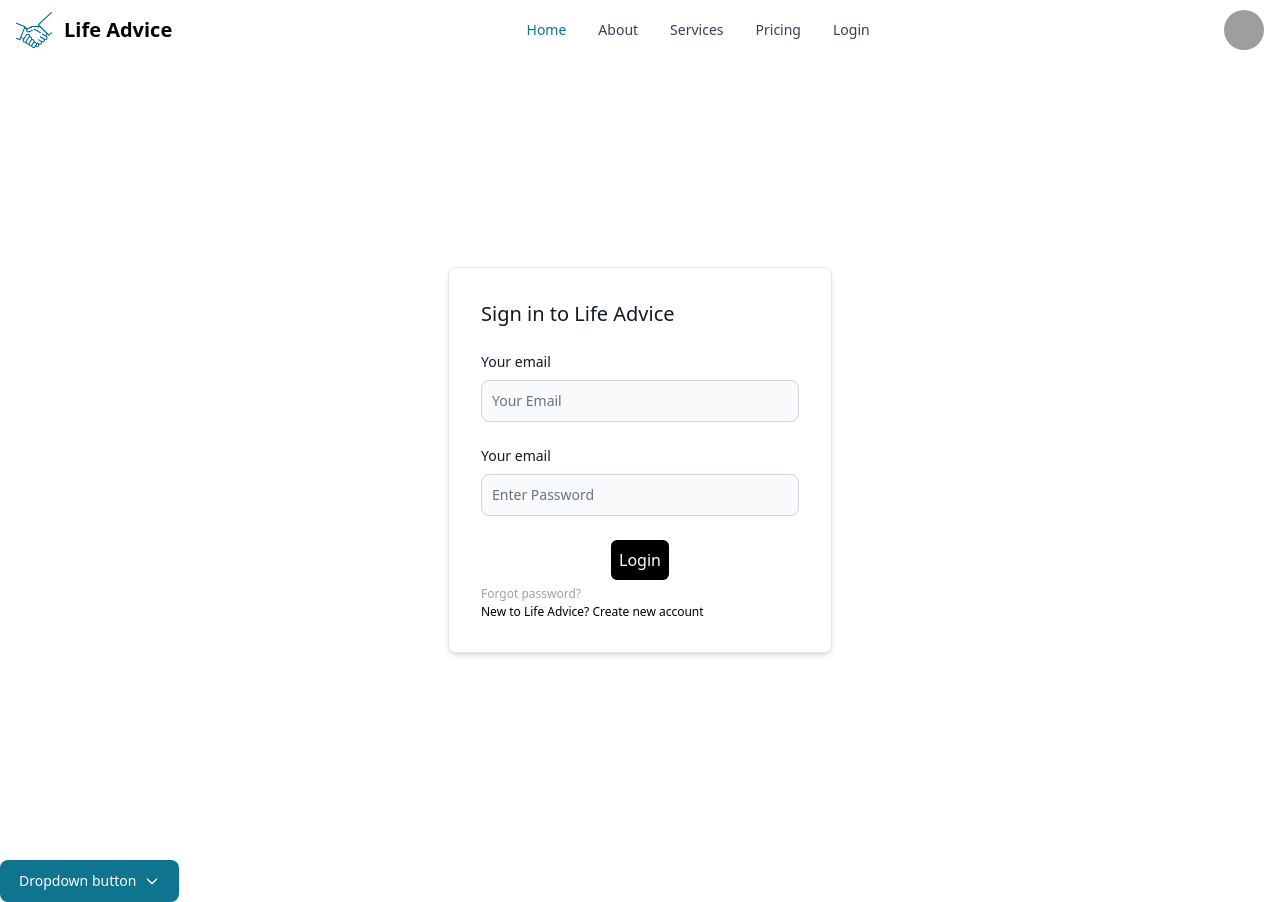
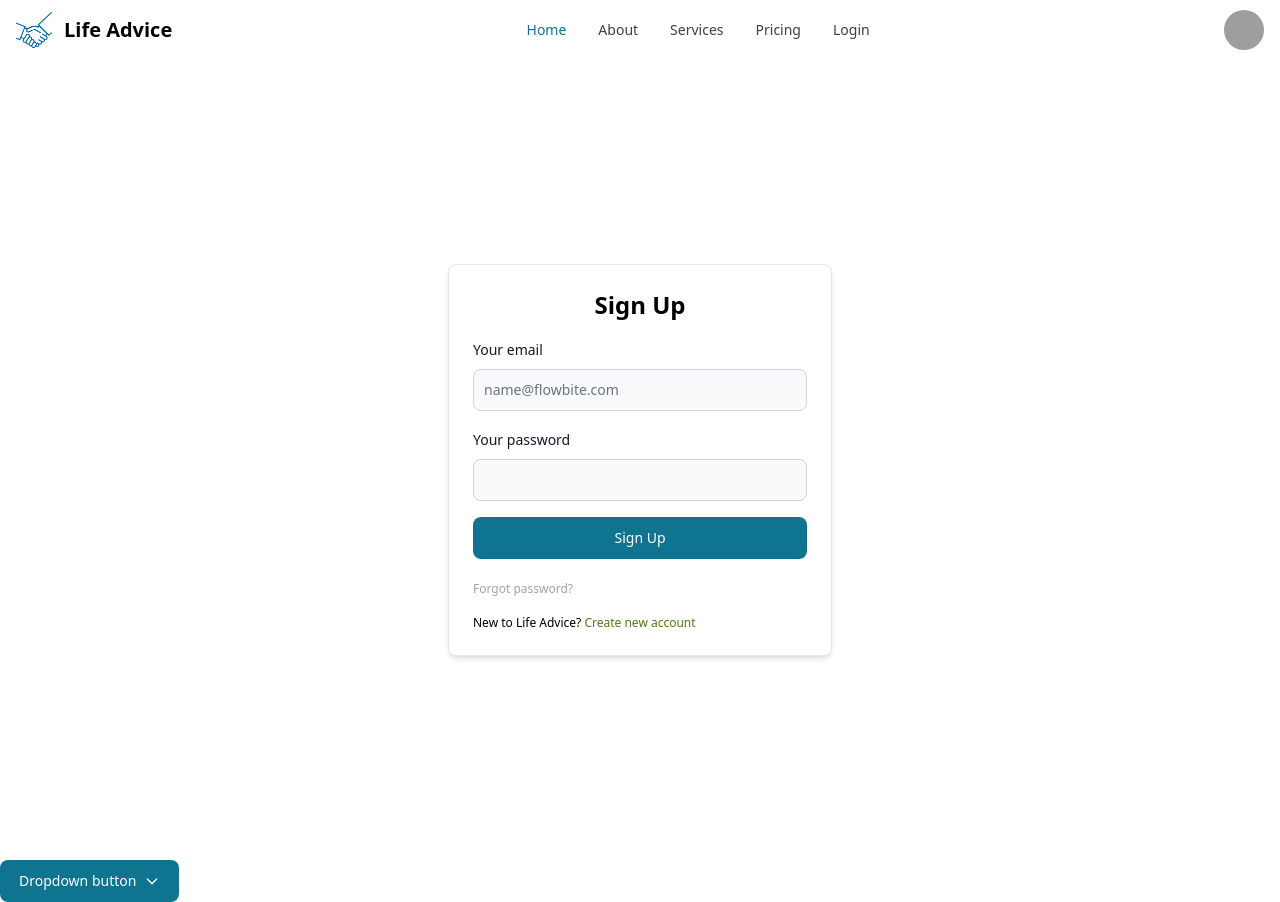
Before and after one commit to sohag-9065/Life-Advice, a React (Create React App) app: page /login in a window 1280 px wide. Built offline with nearby package versions, Linux system fonts and the light colour scheme; no server answers; grey boxes are pictures that could not be loaded.

Commit message:
sign Up page design

```diff
--- a/src/pages/Login/Login.jsx
+++ b/src/pages/Login/Login.jsx
@@ -1,3 +1,4 @@
+import { Button, Card, Label, TextInput } from 'flowbite-react';
 import React, { useContext, useState } from 'react';
 import { useForm } from 'react-hook-form';
 import { Link, useLocation, useNavigate } from 'react-router-dom';
@@ -43,23 +44,22 @@ const Login = () => {
     }
 
     return (
-
-        <div className="p-4 w-full min-h-screen flex justify-center items-center bg-white rounded-lg  sm:p-6 md:p-8 dark:bg-gray-800 dark:border-gray-700">
-
-            <div className="p-4 w-full max-w-sm bg-white rounded-lg border border-gray-200 shadow-md sm:p-6 md:p-8 dark:bg-gray-800 dark:border-gray-700">
-                <form onSubmit={handleSubmit(onSubmit)} className="space-y-6" >
-
-                    <h5 className="text-xl font-medium text-gray-900 dark:text-white">Sign in to Life Advice</h5>
+        <div className="w-full min-h-screen flex justify-center items-center">
+            <Card className="max-w-sm  w-full">
+                <h1 className='text-2xl text-center font-semibold'>Sign Up</h1>
+                <form onSubmit={handleSubmit(onSubmit)} className="flex flex-col gap-4">
                     <div>
-                        <label htmlFor="email" className="block mb-2 text-sm font-medium text-gray-900 dark:text-gray-300">Your email</label>
-                        <input
+                        <div className="mb-2 block">
+                            <Label
+                                htmlFor="email1"
+                                value="Your email"
+                            />
+                        </div>
+                        <TextInput
                             type="email"
-                            className="bg-gray-50 border border-gray-300 text-gray-900 text-sm rounded-lg focus:ring-blue-500 focus:border-blue-500 block w-full p-2.5 dark:bg-gray-600 dark:border-gray-500 dark:placeholder-gray-400 dark:text-white"
-                            placeholder='Your Email'
-                            defaultValue={''}
+                            placeholder="name@flowbite.com"
                             {...register("email",
                                 {
-                                    onChange: (event) => { setUserEmail(event.target.value) },
                                     required: "Email Address is required",
                                     pattern: {
                                         value: /[a-z0-9]+@[a-z]+\.[a-z]{2,3}/,
@@ -72,26 +72,33 @@ const Login = () => {
                     {errors.email?.type === 'required' && <p role="alert">{errors.email?.message}</p>}
                     {errors.email?.type === 'pattern' && <p role="alert">{errors.email?.message}</p>}
                     <div>
-                        <label htmlFor="email" className="block mb-2 text-sm font-medium text-gray-900 dark:text-gray-300">Your email</label>
-                        <input
+                        <div className="mb-2 block">
+                            <Label
+                                htmlFor="password1"
+                                value="Your password"
+                            />
+                        </div>
+                        <TextInput
+                            id="password1"
                             type="password"
-                            className="bg-gray-50 border border-gray-300 text-gray-900 text-sm rounded-lg focus:ring-blue-500 focus:border-blue-500 block w-full p-2.5 dark:bg-gray-600 dark:border-gray-500 dark:placeholder-gray-400 dark:text-white"
-                            placeholder='Enter Password'
-                            {...register("password", {
-                                required: "Password is required",
-                                minLength: {
-                                    value: 6,
-                                    message: "Must be 6 charecters or longer",
+                            {...register("password",
+                                {
+                                    required: "Password is required",
+                                    minLength: {
+                                        value: 6,
+                                        message: "Must be 6 charecters or longer",
+                                    }
                                 }
-                            }
                             )}
                         />
                     </div>
+
                     {errors.password?.type === 'required' && <p role="alert">{errors.password?.message}</p>}
                     {errors.password?.type === 'minLength' && <p role="alert">{errors.password?.message}</p>}
-                    <div className='text-center'>
-                        <input type="submit" className=' p-2 mx-auto bg-black text-white rounded-md' value="Login" />
-                    </div>
+
+                    <Button type="submit">
+                        Sign Up
+                    </Button>
                 </form>
                 <div className='space-y-1'>
                     <button
@@ -101,11 +108,9 @@ const Login = () => {
                         Forgot password?
                     </button>
                 </div>
-                <p className='text-xs'>New to Life Advice? <Link to="/sign-up" className=' text-secondary cursor-pointer'>Create new account</Link></p>
-            </div>
-
+                <p className='text-xs'>New to Life Advice? <Link to="/sign-up" className='text-lime-700 cursor-pointer'>Create new account</Link></p>
+            </Card>
         </div>
-
     );
 };
 
--- a/src/pages/Login/SignUp.jsx
+++ b/src/pages/Login/SignUp.jsx
@@ -0,0 +1,167 @@
+import { Button, Card, Label, TextInput } from 'flowbite-react';
+import React, { useContext } from 'react';
+import { useState } from 'react';
+import { useForm } from 'react-hook-form';
+import { Link, useLocation, useNavigate } from 'react-router-dom';
+import { toast } from 'react-toastify';
+import Loading from '../../components/Loading';
+import { AuthContext } from '../../Context/UserContext';
+// import imageUpload from '../../js/imageUpload';
+
+const SignUp = () => {
+    const { createUser, updateNameImage, verifyEmail } = useContext(AuthContext);
+    const { register, formState: { errors }, reset, handleSubmit } = useForm();
+    const [loadingUser, setLoadingUser] = useState(false);
+
+    const navigate = useNavigate();
+    const location = useLocation();
+
+    if (loadingUser) {
+        return <Loading></Loading>
+    }
+
+    const from = location.state?.from?.pathname || '/';
+
+    const onSubmit = data => {
+        console.log(data);
+        // const { name, email, password } = data;
+        // const image = data.image[0];
+        // setLoadingUser(true)
+        // 1.Create User
+        // createUser(email, password)
+        //     .then(() => {
+        //         //2. Image link Link create
+        //         imageUpload(image)
+        //             .then(res => res.json())
+        //             .then(result => {
+        //                 if (result.success) {
+        //                     const img = result.data.url
+        //                     //3. Update Name
+        //                     updateNameImage(name, img)
+        //                         .then(() => {
+        //                             toast.success('Name And Img Updated', { autoClose: 1000 })
+        //                             //4. Email verification
+        //                             verifyEmail()
+        //                                 .then(() => {
+        //                                     toast.success('Please check your email for verification link', { autoClose: 1000 })
+        //                                     setLoadingUser(false);
+        //                                     navigate(from, { replace: true })
+        //                                 })
+        //                                 .catch(error => {
+        //                                     setLoadingUser(false);
+        //                                     toast.error(error.message)
+        //                                 })
+        //                         })
+        //                         .catch(error => {
+        //                             toast.error(error.message)
+        //                         })
+        //                 }
+        //             })
+
+        //     })
+        //     .catch(error => {
+        //         toast.error(error);
+        //         setLoadingUser(false);
+        //     });
+        reset();
+    };
+    return (
+        <div className="w-full min-h-screen flex justify-center items-center">
+
+            <Card className="max-w-sm  w-full">
+                <h1 className='text-2xl text-center font-semibold'>Sign Up</h1>
+                <form onSubmit={handleSubmit(onSubmit)} className="flex flex-col gap-4">
+                    <div>
+                        <div className="mb-2 block">
+                            <Label
+                                htmlFor="email1"
+                                value="Full Name"
+                            />
+                        </div>
+                        <TextInput
+                            type="text"
+                            placeholder="Md Sohag Hossain"
+                            {...register("name",
+                                {
+                                    required: "Full Name is required",
+                                }
+                            )}
+                        />
+                    </div>
+                    {errors.name?.type === 'required' && <p role="alert">{errors.name?.message}</p>}
+                    <div>
+                        <div className="mb-2 block">
+                            <Label
+                                htmlFor="email1"
+                                value="Chosse Image"
+                            />
+                        </div>
+                        <TextInput
+                            type="file"
+                            {...register("image",
+                                {
+                                    required: "Image is required",
+                                }
+                            )}
+                        />
+                    </div>
+                    {errors.image?.type === 'required' && <p role="alert">{errors.image?.message}</p>}
+                    <div>
+                        <div className="mb-2 block">
+                            <Label
+                                htmlFor="email1"
+                                value="Your email"
+                            />
+                        </div>
+                        <TextInput
+                            type="email"
+                            placeholder="name@flowbite.com"
+                            {...register("email",
+                                {
+                                    required: "Email Address is required",
+                                    pattern: {
+                                        value: /[a-z0-9]+@[a-z]+\.[a-z]{2,3}/,
+                                        message: "Provide a valid email"
+                                    }
+                                }
+                            )}
+                        />
+                    </div>
+                    {errors.email?.type === 'required' && <p role="alert">{errors.email?.message}</p>}
+                    {errors.email?.type === 'pattern' && <p role="alert">{errors.email?.message}</p>}
+                    <div>
+                        <div className="mb-2 block">
+                            <Label
+                                htmlFor="password1"
+                                value="Your password"
+                            />
+                        </div>
+                        <TextInput
+                            id="password1"
+                            type="password"
+                            {...register("password",
+                                {
+                                    required: "Password is required",
+                                    minLength: {
+                                        value: 6,
+                                        message: "Must be 6 charecters or longer",
+                                    }
+                                }
+                            )}
+                        />
+                    </div>
+
+                    {errors.password?.type === 'required' && <p role="alert">{errors.password?.message}</p>}
+                    {errors.password?.type === 'minLength' && <p role="alert">{errors.password?.message}</p>}
+
+                    <Button type="submit">
+                        Sign Up
+                    </Button>
+                </form>
+                <p className='text-xs'>Already have an account? <Link to="/login" className='text-lime-700 cursor-pointer'>Please Login</Link></p>
+            </Card>
+        </div>
+    );
+};
+
+export default SignUp;
```
